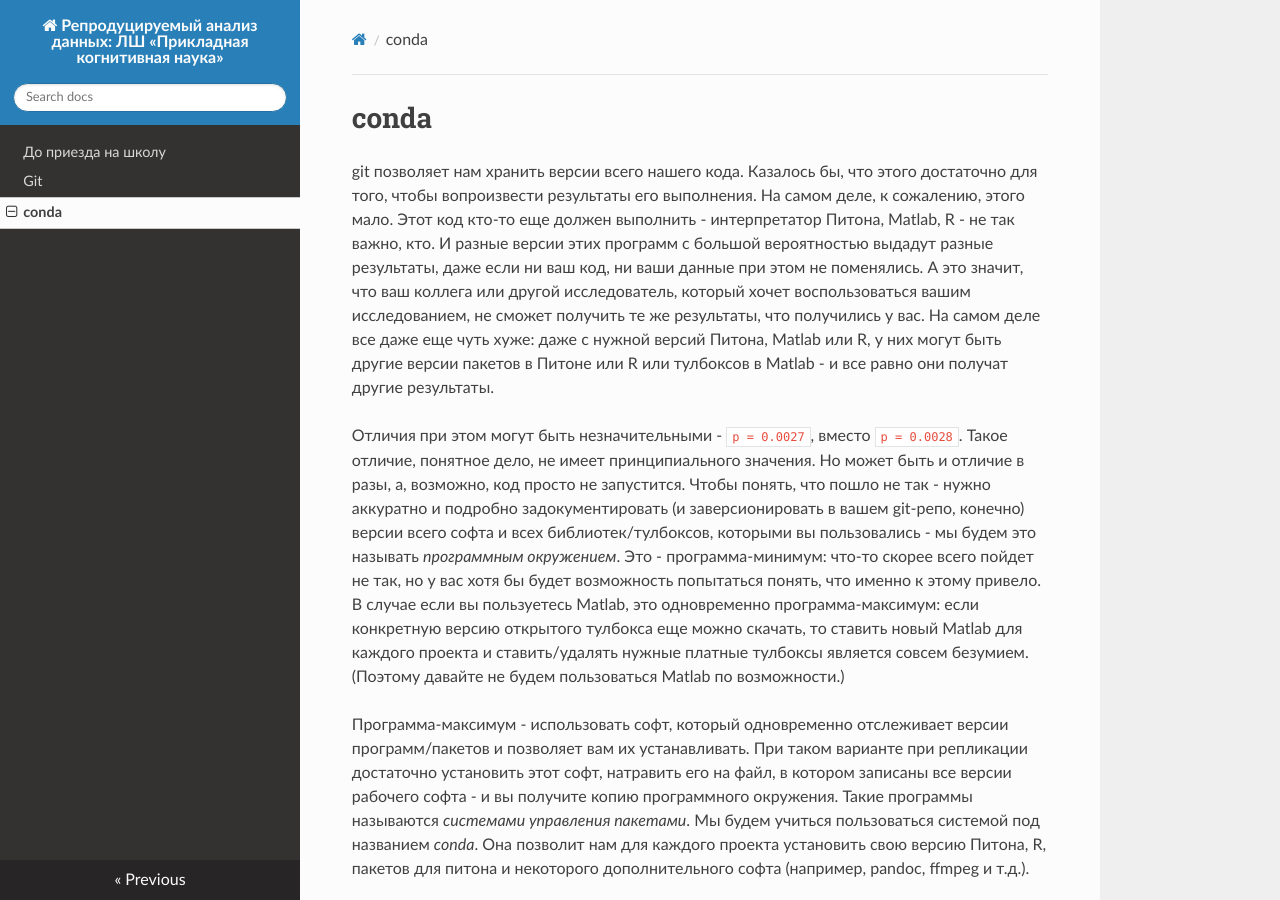
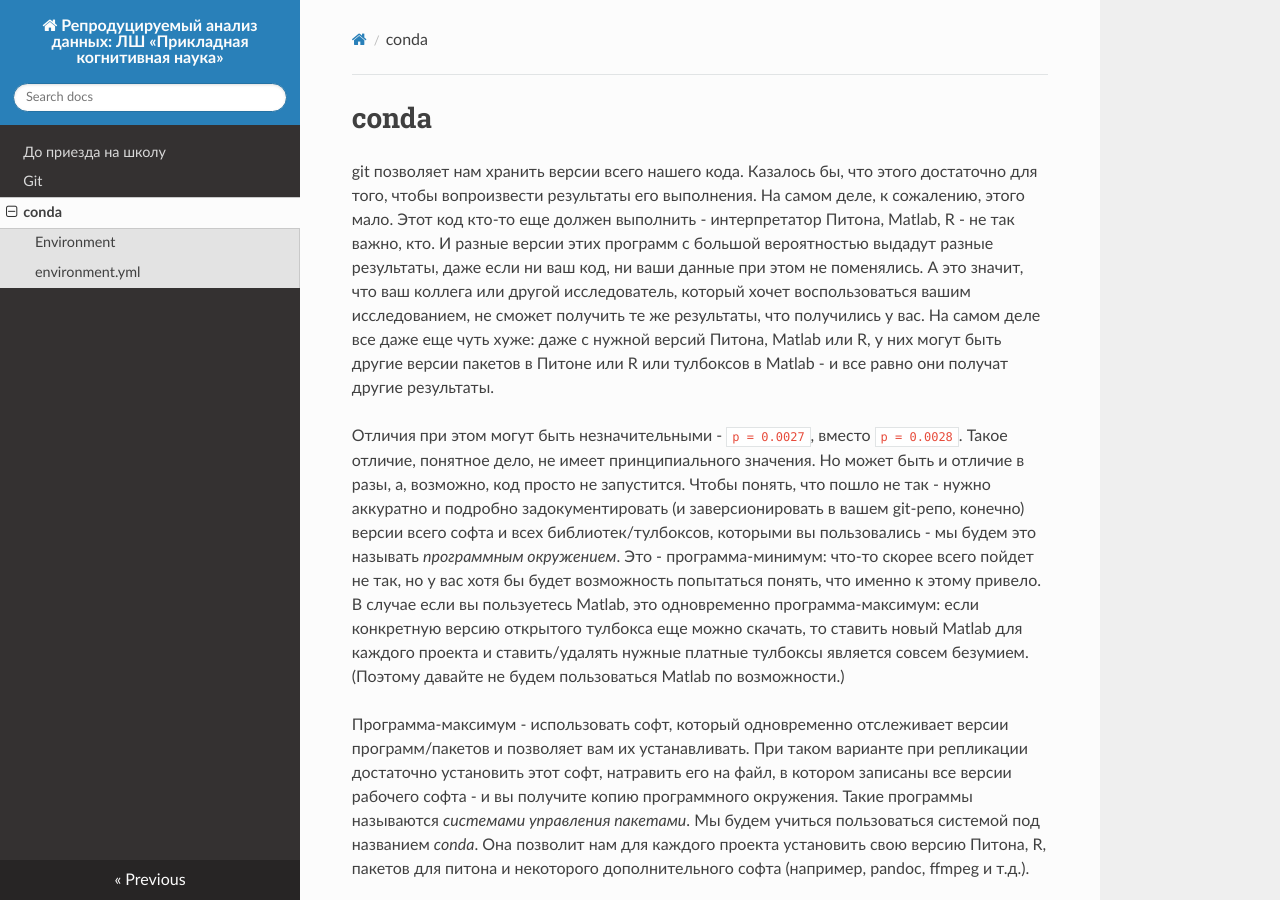
Before and after one commit to kalenkovich/reproducible-data-analysis, an MkDocs documentation site: the page built from website/docs/2_conda.md, in a window 1280 px wide and 900 px high. Built offline with MkDocs 1.6.1, drawn with Linux system fonts in a browser that asks for light colours; nearby versions of some CDN libraries.

Commit message:
fixed headers
They should have been second-level headers, now they are.

```diff
--- a/website/docs/2_conda.md
+++ b/website/docs/2_conda.md
@@ -22,7 +22,7 @@ git позволяет нам хранить версии всего нашег
 Мы будем учиться пользоваться системой под названием *conda*.
 Она позволит нам для каждого проекта установить свою версию Питона, R, пакетов для питона и некоторого дополнительного софта (например, pandoc, ffmpeg и т.д.).
 
-# Environment
+## Environment
 
 Ключевой возможностью conda является создание под каждый проект своей отдельной песочницы со своим питоном, своим R, своими пакетами для питона и прочим всяким.
 Эти песочницы называются окружением среды (*environment*, *энвайронмент*).
@@ -99,7 +99,7 @@ conda activate reproducible_ds
 Чтобы не полагаться на подсказки, мы опять посмотрели, где терминал будет искать питон.
 В этот раз расположение находится в папке `reproducible_ds`, чего мы собственно и добивались.
 
-# `environment.yml`
+## `environment.yml`
 
 Пока мы успели создать новый энвайронмент и даже его активировать.
 Это все, конечно, прекрасно, но пока мы никак не приблизились к тому, чтобы этот энвайрномент можно было воссоздать кому-то другому.
```
